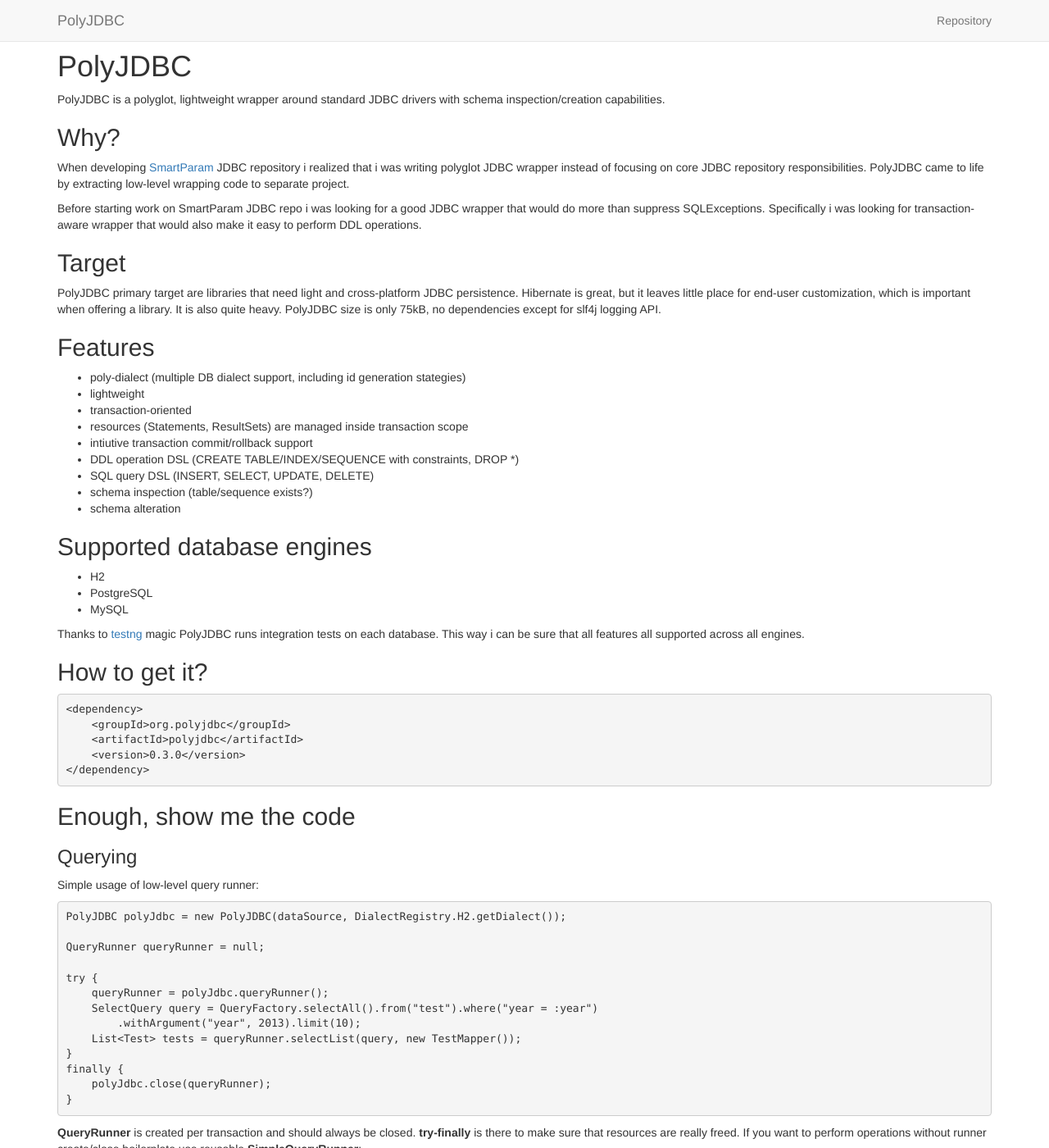
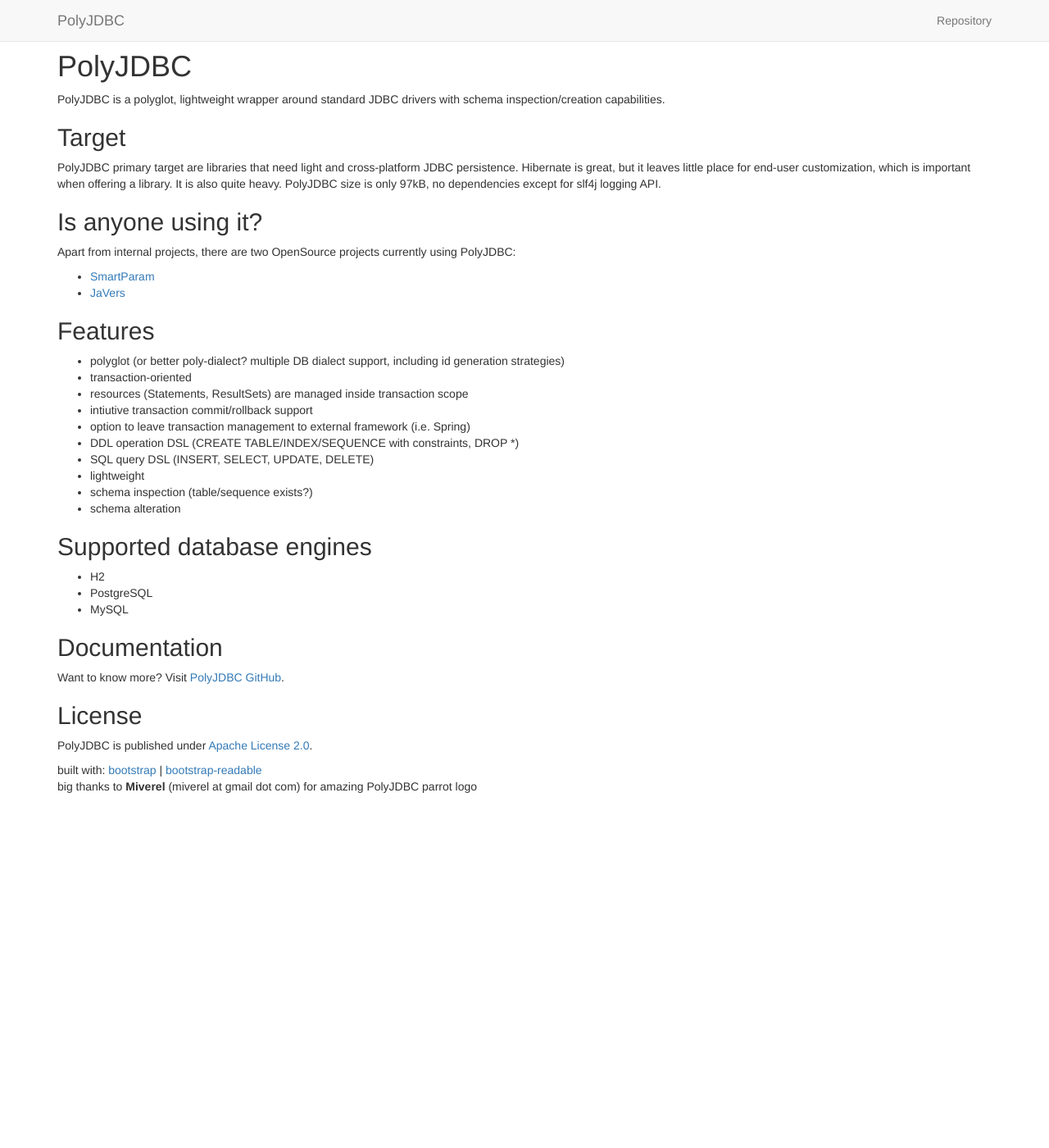
Before and after one commit to polyjdbc/polyjdbc.github.io, a Jekyll site: the page built from index.md, in a window 1280 px wide and 1400 px high. Shown: the whole window at 82% size. Built offline with Jekyll 4.4.1, drawn with Linux system fonts in a browser that asks for light colours; nearby versions of some CDN libraries; Markdown is read by kramdown in place of the engine named in the settings; some of the changed text lies outside the part shown.

Commit message:
refreshing page

````diff
--- a/index.md
+++ b/index.md
@@ -8,32 +8,30 @@ title: PolyJDBC
 PolyJDBC is a polyglot, lightweight wrapper around standard JDBC drivers with
 schema inspection/creation capabilities.
 
-## Why?
-
-When developing [SmartParam](http://smartparam.org) JDBC repository i realized
-that i was writing polyglot JDBC wrapper instead of focusing on core JDBC repository responsibilities.
-PolyJDBC came to life by extracting low-level wrapping code to separate project.
-
-Before starting work on SmartParam JDBC repo i was looking for a good JDBC wrapper
-that would do more than suppress SQLExceptions. Specifically i was looking for
-transaction-aware wrapper that would also make it easy to perform DDL operations.
-
 ## Target
 
 PolyJDBC primary target are libraries that need light and cross-platform JDBC
 persistence. Hibernate is great, but it leaves little place for end-user customization,
 which is important when offering a library. It is also quite heavy. PolyJDBC size is
-only 75kB, no dependencies except for slf4j logging API.
+only 97kB, no dependencies except for slf4j logging API.
+
+## Is anyone using it?
+
+Apart from internal projects, there are two OpenSource projects currently using PolyJDBC:
+
+* [SmartParam](http://smartparam.org)
+* [JaVers](http://javers.org)
 
 ## Features
 
-* poly-dialect (multiple DB dialect support, including id generation stategies)
-* lightweight
+* polyglot (or better poly-dialect? multiple DB dialect support, including id generation strategies)
 * transaction-oriented
 * resources (Statements, ResultSets) are managed inside transaction scope
 * intiutive transaction commit/rollback support
+* option to leave transaction management to external framework (i.e. Spring)
 * DDL operation DSL (CREATE TABLE/INDEX/SEQUENCE with constraints, DROP \*)
 * SQL query DSL (INSERT, SELECT, UPDATE, DELETE)
+* lightweight
 * schema inspection (table/sequence exists?)
 * schema alteration
 
@@ -43,133 +41,9 @@ only 75kB, no dependencies except for slf4j logging API.
 * PostgreSQL
 * MySQL
 
-Thanks to [testng](http://testng.org/) magic PolyJDBC runs integration tests
-on each database. This way i can be sure that all features all supported across
-all engines.
+## Documentation
 
-## How to get it?
-
-```xml
-<dependency>
-    <groupId>org.polyjdbc</groupId>
-    <artifactId>polyjdbc</artifactId>
-    <version>{{site.data.version.current}}</version>
-</dependency>
-```
-
-## Enough, show me the code
-
-### Querying
-
-Simple usage of low-level query runner:
-
-```java
-PolyJDBC polyJdbc = new PolyJDBC(dataSource, DialectRegistry.H2.getDialect());
-
-QueryRunner queryRunner = null;
-
-try {
-    queryRunner = polyJdbc.queryRunner();
-    SelectQuery query = QueryFactory.selectAll().from("test").where("year = :year")
-        .withArgument("year", 2013).limit(10);
-    List<Test> tests = queryRunner.selectList(query, new TestMapper());
-}
-finally {
-    polyJdbc.close(queryRunner);
-}
-```
-
-**QueryRunner** is created per transaction and should always be closed.
- **try-finally** is there to make sure that resources are really freed. If you want to
-perform operations without runner create/close boilerplate use reusable **SimpleQueryRunner**:
-
-```java
-PolyJDBC polyJdbc = new PolyJDBC(dataSource, DialectRegistry.H2.getDialect());
-
-SelectQuery query = QueryFactory.selectAll().from("test").where("name = :name")
-        .withArgument("name", "test");
-
-Test test = polyJdbc.simpleQueryRunner().queryUnique(query, new TestMapper());
-```
-
-**SimpleQueryRunner** performs each query in new transaction. If you need to perform
-custom (or multiple) operations use reusable **TransactionRunner**:
-
-```java
-PolyJDBC polyJdbc = new PolyJDBC(dataSource, DialectRegistry.H2.getDialect());
-
-TransactionRunner transactionRunner = polyJdbc.transacionRunner();
-
-Test test = transactionRunner.run(new TransactionWrapper<Test>() {
-    @Override
-    public Test perform(QueryRunner queryRunner) {
-        SelectQuery query = QueryFactory.selectAll().from("test").where("name = :name")
-            .withArgument("name", "test");
-        return queryRunner.queryUnique(query, new TestMapper());
-    }
-});
-
-transactionRunner.run(new VoidTransactionWrapper() {
-    @Override
-    public void performVoid(QueryRunner queryRunner) {
-        DeleteQuery query = QueryFactory.delete().from("test").where("year < :year")
-            .withArgument("year", 2012);
-        queryRunner.delete(query);
-    }
-});
-```
-
-### Schema management
-
-PolyJDBC comes with tools for schema creating and deletion. More options for
-schema inspection are planned, although there is no concrete release date.
-
-To check if relation exists:
-
-```java
-PolyJDBC polyJdbc = new PolyJDBC(dataSource, DialectRegistry.H2.getDialect());
-
-SchemaInspector schemaInspector = null;
-try {
-    schemaInspector = polyJdbc.schemaInspector();
-    boolean relationExists = schemaInspector.relationExists("testRelation");
-} finally {
-    polyJdbc.close(schemaManager);
-}
-```
-
-To create new schema (group of relations):
-
-```java
-PolyJDBC polyJdbc = new PolyJDBC(dataSource, DialectRegistry.H2.getDialect());
-
-SchemaManager schemaManager = null;
-try {
-    schemaManager = polyJdbc.schemaManager();
-
-    Schema schema = new Schema(configuration.getDialect());
-    schema.addRelation("test_one")
-        .withAttribute().longAttr("id").withAdditionalModifiers("AUTO_INCREMENT").notNull().and()
-        .withAttribute().string("name").withMaxLength(200).notNull().unique().and()
-        .withAttribute().integer("age").notNull().and()
-        .primaryKey("pk_test_one").using("id").and()
-        .build();
-    schema.addSequence("seq_test_one").build();
-    schema.addRelation("test_two")
-        .withAttribute().longAttr("id").withAdditionalModifiers("AUTO_INCREMENT").notNull().and()
-        .withAttribute().longAttr("fk_test_one").notNull().and()
-        .foreignKey("fk_test_one_id").references("test_one", "id").on("fk_test_one").and()
-        .build();
-    schema.addSequence("seq_test_two").build();
-
-    schemaManager.create(schema);
-} finally {
-    polyJdbc.close(schemaManager);
-}
-```
-
-You don't need to define `Schema` object. Single `Relation`, `Sequence` or `Index` can be
-created using `SchemaManager` as well.
+Want to know more? Visit [PolyJDBC GitHub](https://github.com/polyjdbc/polyjdbc).
 
 ## License
 
````
